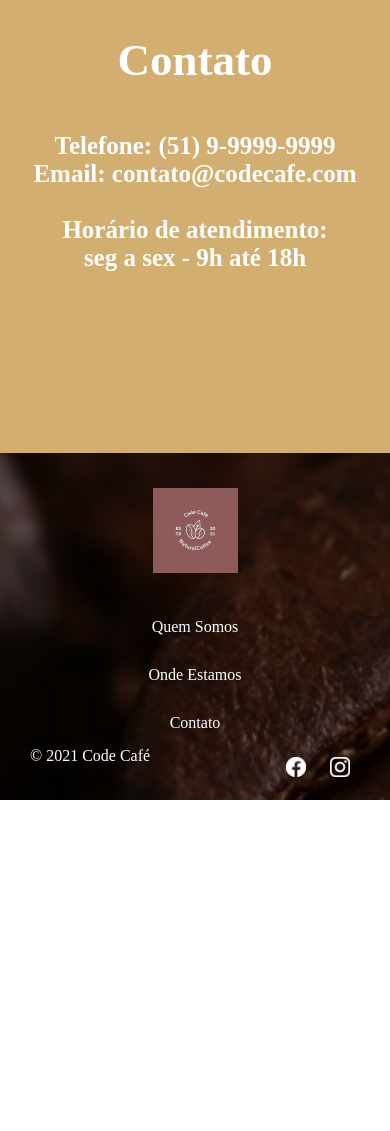
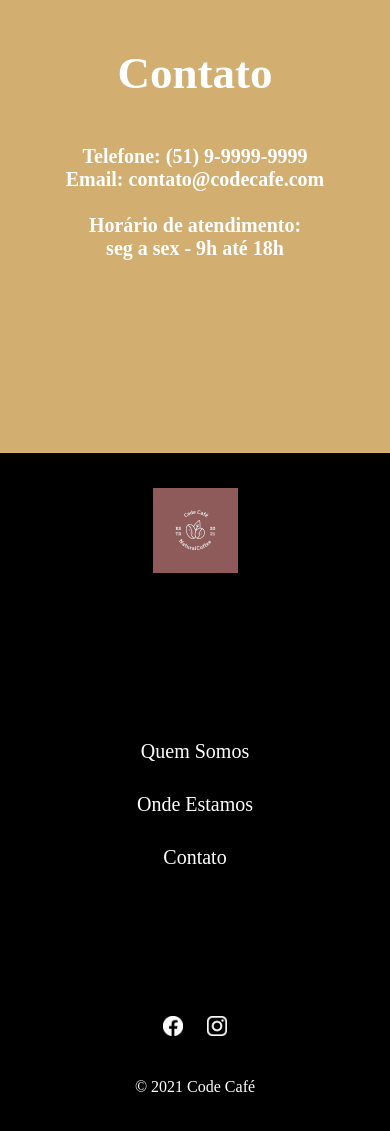
Before and after one commit to alinemozer/projeto-code-cafe, a plain HTML site: page index.html in a window 390 px wide. Shown: the part 3680-4811 px from the top of the page. Before the commit the page ends 4480 px from the top, so only its background shows below. Drawn offline with Linux system fonts and the light colour scheme; a web font is replaced by a local one.

Commit message:
Ajustes gerais no responsivo.

```diff
--- a/src/css/responsive.css
+++ b/src/css/responsive.css
@@ -23,6 +23,9 @@
                 .contato h2 {
                     margin-bottom: 46px;
                 }
+                .contato address {
+                    font-size: 2rem;
+                }
             }
 
             @media (max-width: 720px) {
@@ -34,17 +37,28 @@
                 .ladrilho .pequeno.grao {
                     width: 50%;
                 }
+                .rodape {
+                    text-align: center;
+                    background-image: none;
+                    background-color: #000000;
+                }
                 .rodape .logo {
                     display: block;
                     margin: 0 auto;
+                    margin-bottom: 122px;
                 }
                 .rodape ul {
                     display: block;
-                    text-align: center;
                     width: 100%;
+                    margin-bottom: 122px;
                 }
                 .rodape ul li {
                     display: block;
+                    font-size: 2rem;
+                }
+                .rodape .redes-sociais {
+                    float: none;
+                    margin-bottom: 28px;
                 }
             }
 
```
